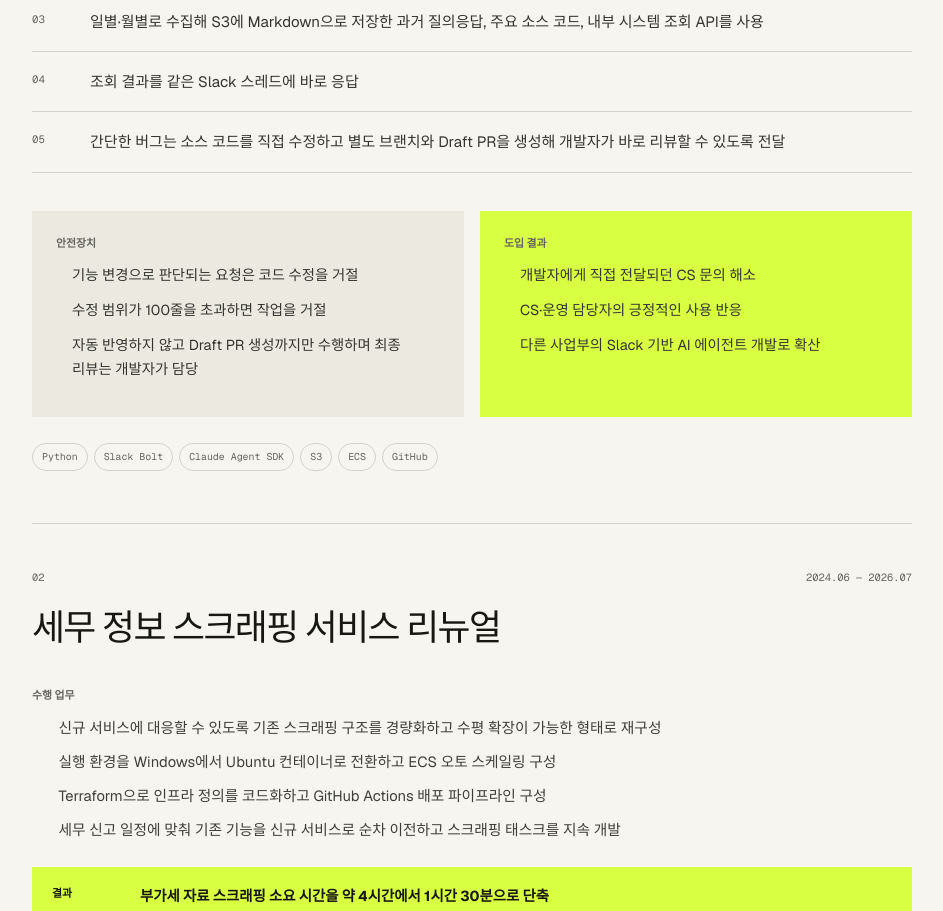
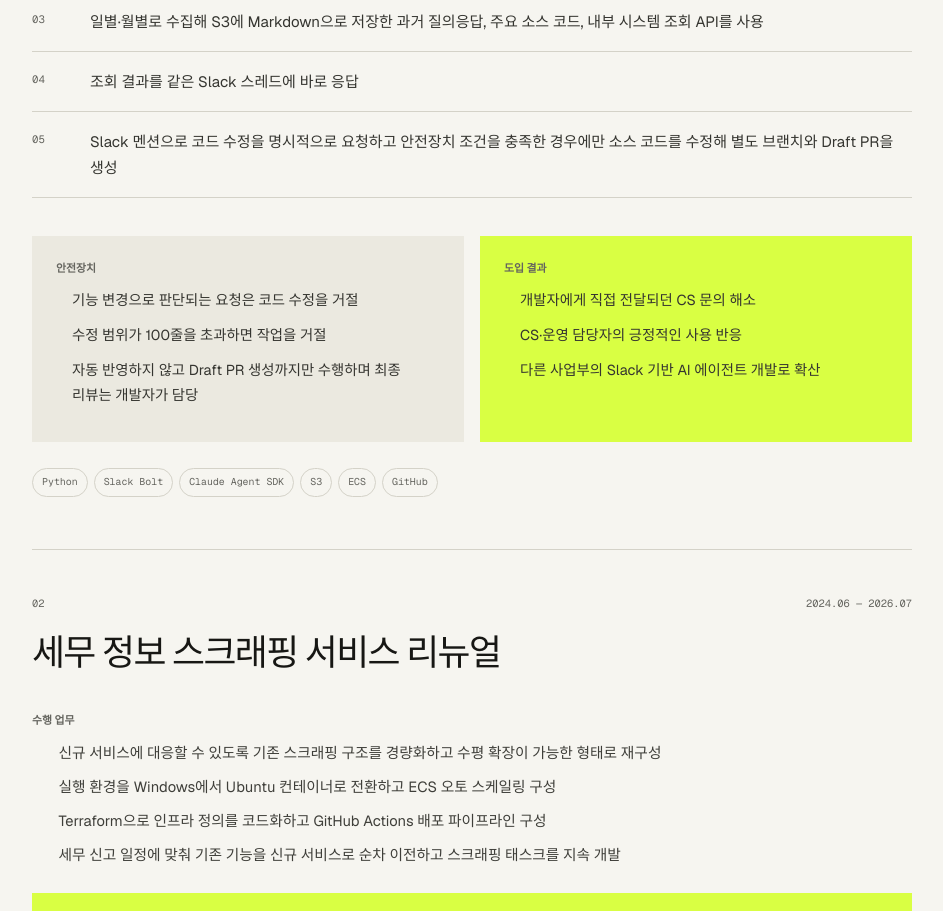
Before and after one commit to loqbzes/portfolio, a Next.js app: page / in a window 1280 px wide. Shown: the part 2040-2951 px from the top of the page, without its empty margins (318-1261 px from the left). Built offline with nearby package versions, Linux system fonts and the light colour scheme; no server answers.

Commit message:
Clarify conditional code changes

```diff
--- a/app/page.tsx
+++ b/app/page.tsx
@@ -35,7 +35,7 @@ const projects: Project[] = [
         'Claude Agent SDK가 에이전트를 실행하고, 질문에 따라 필요한 정보원을 도구로 자율 선택',
         '일별·월별로 수집해 S3에 Markdown으로 저장한 과거 질의응답, 주요 소스 코드, 내부 시스템 조회 API를 사용',
         '조회 결과를 같은 Slack 스레드에 바로 응답',
-        '간단한 버그는 소스 코드를 직접 수정하고 별도 브랜치와 Draft PR을 생성해 개발자가 바로 리뷰할 수 있도록 전달',
+        'Slack 멘션으로 코드 수정을 명시적으로 요청하고 안전장치 조건을 충족한 경우에만 소스 코드를 수정해 별도 브랜치와 Draft PR을 생성',
       ],
       guardrails: [
         '기능 변경으로 판단되는 요청은 코드 수정을 거절',
```
